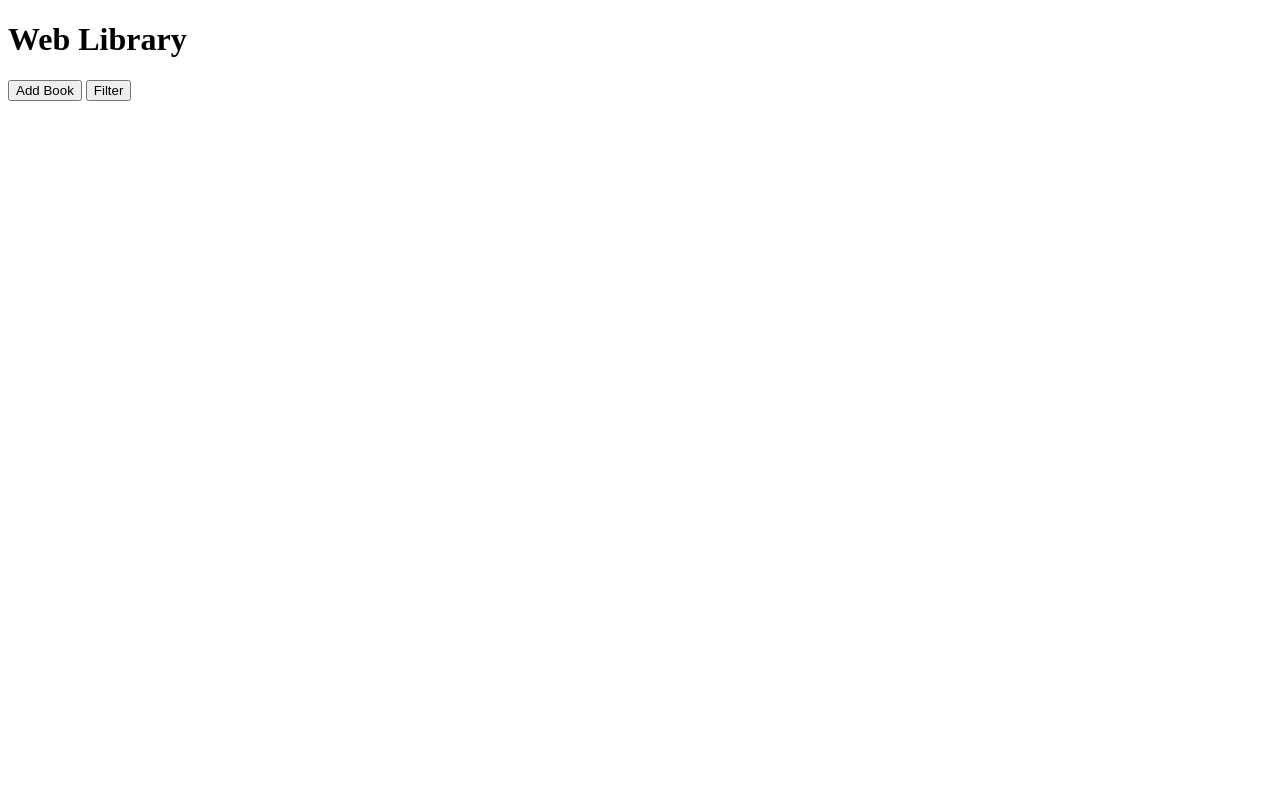
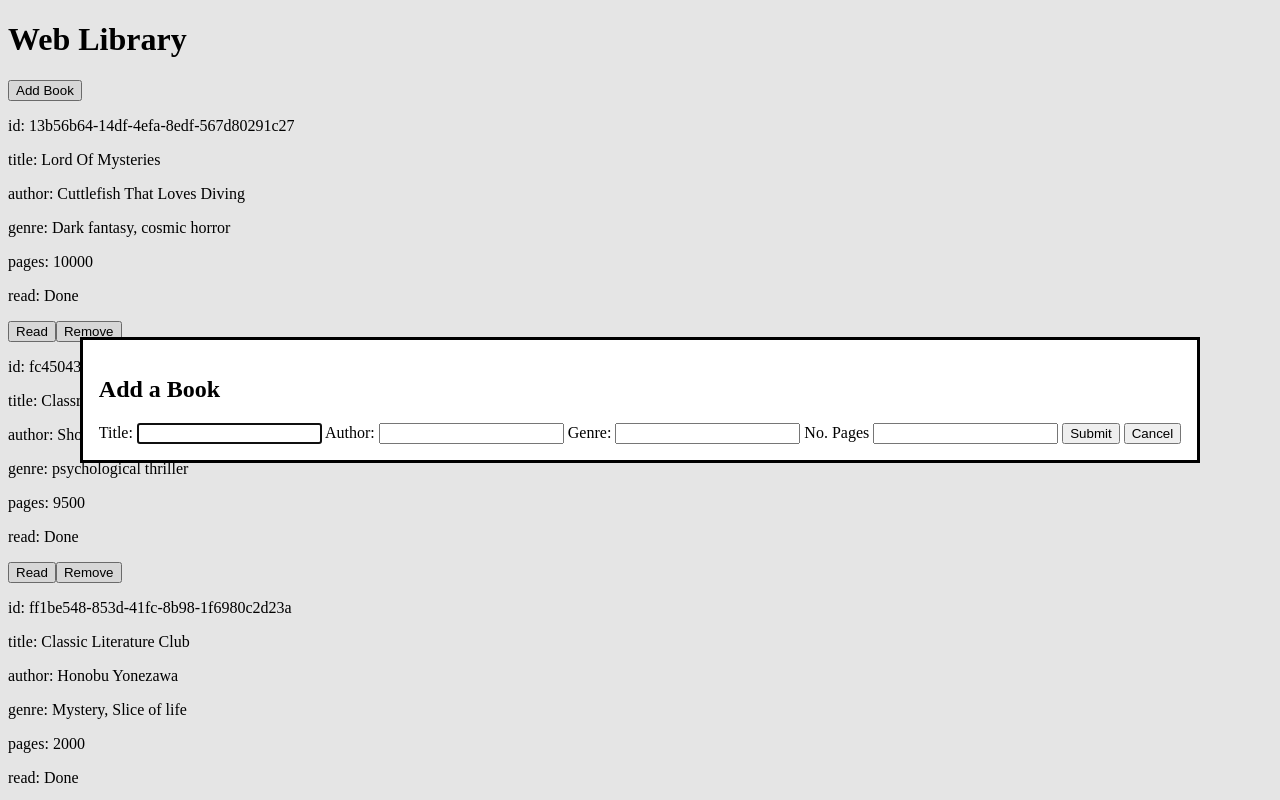
Before and after one commit to Drewflores/Simple-web-Library, a plain HTML site: page index.html in a window 1280 px wide. Both pictures are taken after a click on the button "Add Book". Shown: the top 800 px of the page. Drawn offline with Linux system fonts and the light colour scheme.

Commit message:
removed the styling for a while and focused on functions. Addediterartion and add books functions

```diff
--- a/function.js
+++ b/function.js
@@ -4,28 +4,32 @@ const myLibrary = [
         title: "Lord Of Mysteries",
         author: "Cuttlefish That Loves Diving",
         genre: "Dark fantasy, cosmic horror",
-        pages: 10000
+        pages: 10000,
+        read: "Done"
     },
     {
         id: crypto.randomUUID(),
         title: "Classroom of the Elite",
         author: "Shougo Kinugasa",
         genre: "psychological thriller",
-        pages: 9500
+        pages: 9500,
+        read: "Done"
     },
     {
         id: crypto.randomUUID(),
         title: "Classic Literature Club",
         author: "Honobu Yonezawa",
         genre: "Mystery, Slice of life",
-        pages: 2000
+        pages: 2000,
+        read: "Done"
     },
     {
         id: crypto.randomUUID(),
         title: "Noli Me Tangere",
         author: "Dr. Jose Rizal",
         genre: "Social, Political, Romance",
-        pages: 517
+        pages: 517,
+        read: "Done"
     }
 ];
 
@@ -36,3 +40,72 @@ function Book(title, author, genre, pages){
     this.genre = genre;
     this.pages = pages;
 };
+
+Book.prototype.doneStatus = function(){
+    this.read = "Done";
+};
+
+Book.prototype.notYetStatus = function(){
+    this.read = "Not yet"
+}
+
+const addBookDial = document.getElementById("addBookDial");
+const addBookBtn = document.getElementById("addBookBtn");
+const cancelBtn = document.getElementById("cancelBtn");
+const bookShelf = document.getElementById("bookShelf");
+const addForm = document.getElementById("addBookForm");
+
+
+const showBooks = () => {
+    myLibrary.forEach(book => {
+    const card = document.createElement('div');
+    card.className = "card";
+
+    Object.entries(book).forEach(([key, value]) => {
+        const p = document.createElement('p');
+
+        p.textContent = `${key}: ${value}`;
+        card.appendChild(p)
+    });
+
+    const read = document.createElement("button");
+    read.textContent = "Read"
+    card.appendChild(read);
+
+    const remove = document.createElement("button");
+    remove.textContent = "Remove"
+    card.appendChild(remove);
+
+    bookShelf.appendChild(card);
+    });
+};
+
+addBookBtn.addEventListener("click", () => {
+    addBookDial.showModal();
+});
+
+cancelBtn.addEventListener("click", () => {
+    addBookDial.close();
+});
+
+const addToLibrary = (title, author, genre, pages) => {
+    const newBook = new Book(title, author, genre, pages);
+    myLibrary.push(newBook);
+};
+
+addForm.addEventListener("submit", (e) => {
+    e.preventDefault();
+
+    const title = document.getElementById("title").value;
+    const author = document.getElementById("author").value;
+    const genre = document.getElementById("genre").value;
+    const pages = Number(document.getElementById("pages").value);
+
+    addToLibrary(title, author, genre, pages);
+
+    addForm.reset();
+    bookShelf.replaceChildren();
+    showBooks();
+});
+
+showBooks();
--- a/index.html
+++ b/index.html
@@ -9,26 +9,23 @@
 <body>
     <h1>Web Library</h1>
     <div class="container">
-        <div class="sideBar">
-            <button id="addBookBtn">Add Book</button>
-            <button id="filterBtn">Filter</button>
-        </div>
-        <div class="bookShelf"></div>
+        <button id="addBookBtn">Add Book</button>
+        <div id="bookShelf"></div>
     </div>
 
     <dialog id="addBookDial">
-        <form>
+        <form id="addBookForm">
             <h2>Add a Book</h2>
-            <label for="title"></label>
+            <label for="title">Title: </label>
             <input type="text" name="title" id="title">
-            <label for="author"></label>
+            <label for="author"> Author: </label>
             <input type="text" name="author" id="author">
-            <label for="genre"></label>
+            <label for="genre"> Genre: </label>
             <input type="text" name="genre" id="genre">
-            <label for="pages"></label>
+            <label for="pages">No. Pages</label>
             <input type="number" name="pages" id="pages">
-            <button>Submit</button>
-            <button>Cancel</button>
+            <button id="submitBtn">Submit</button>
+            <button id="cancelBtn">Cancel</button>
         </form>
     </dialog>
     <script src="function.js"></script>
```
Also changed, not shown: 1 other file.
